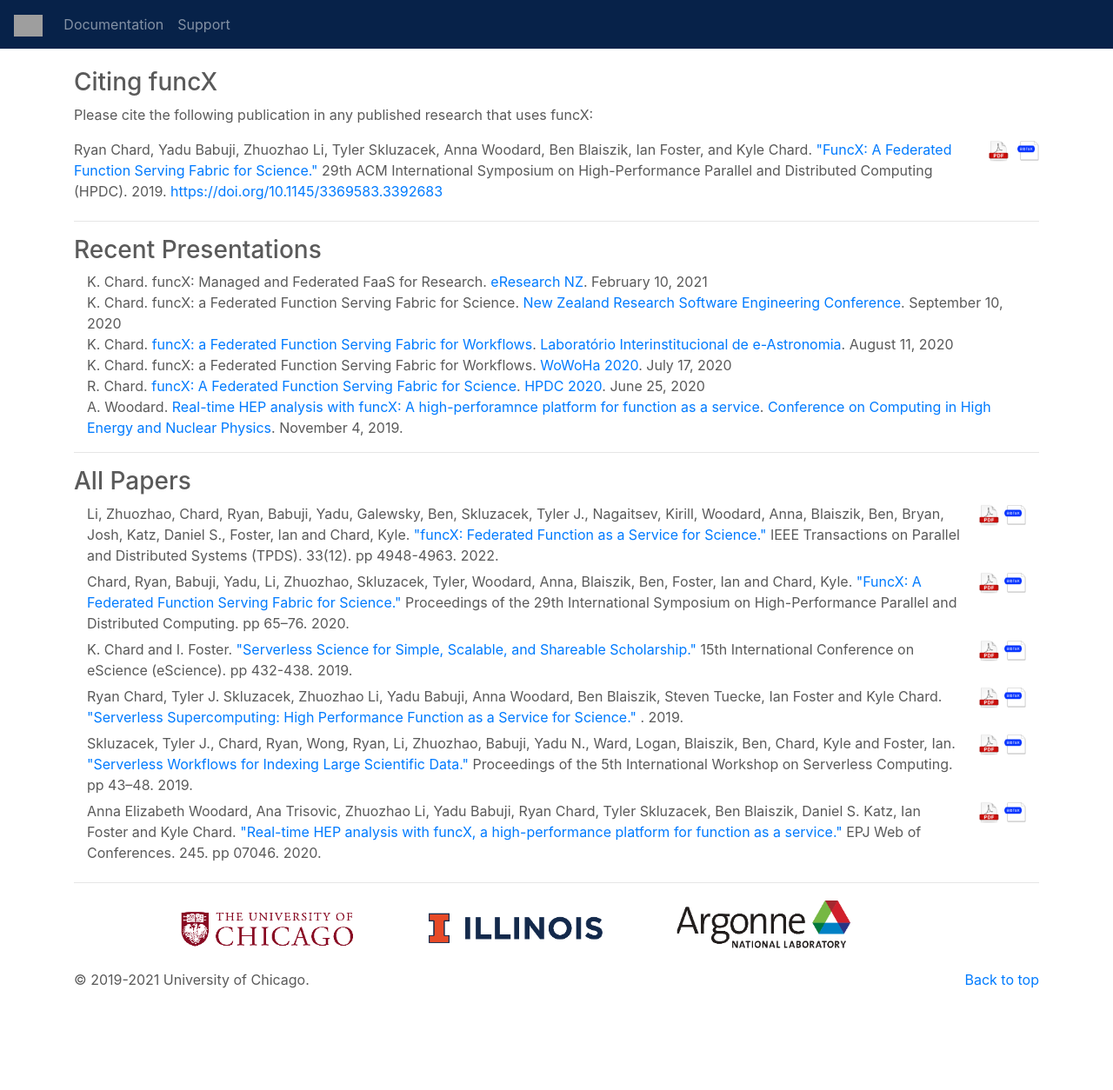
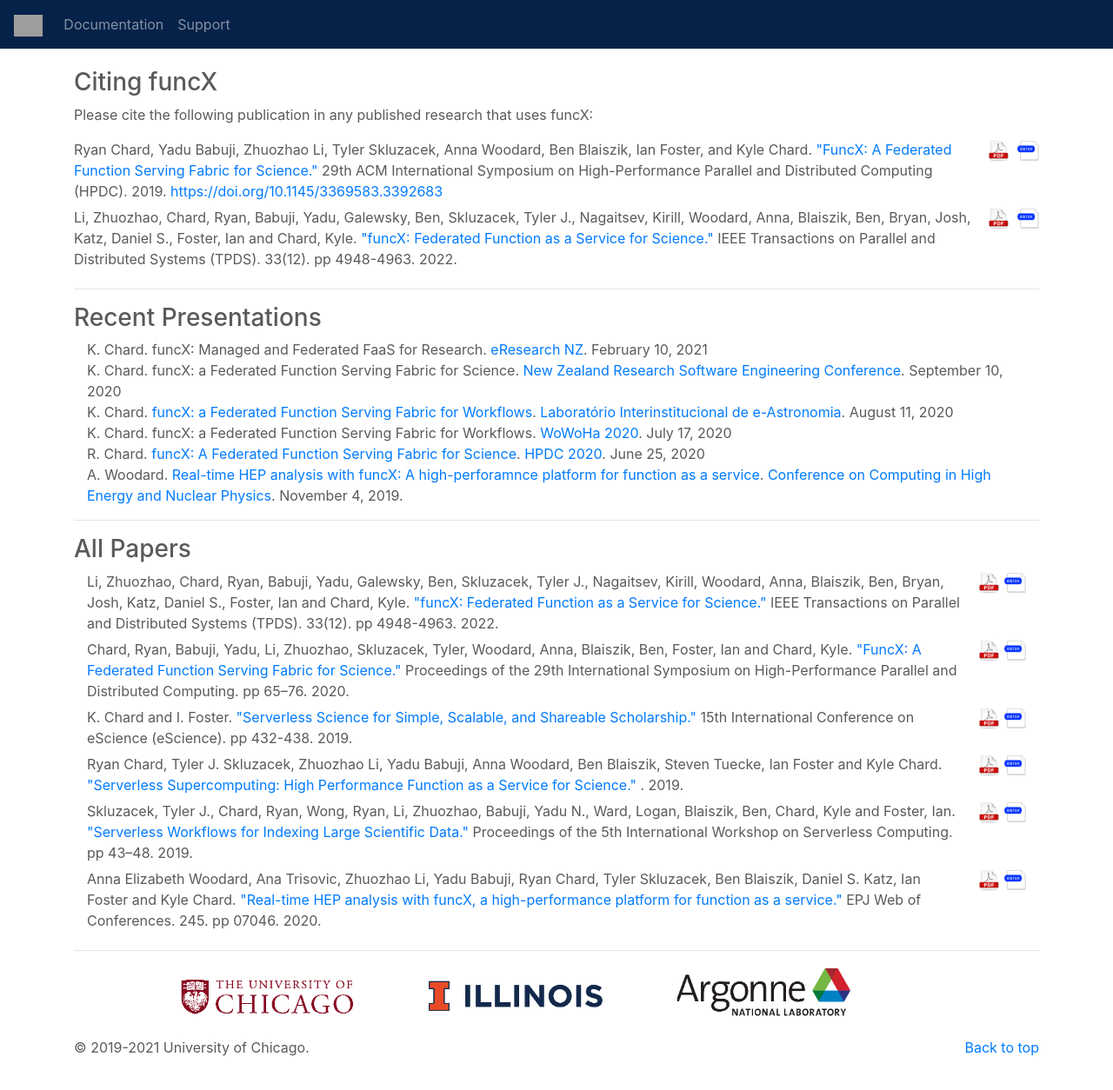
Before and after one commit to funcx-faas/funcx-faas.github.io, a Jekyll site: the page built from publications.html, in a window 1280 px wide and 1281 px high. Shown: the top 1254 px of the window at 87% size. Built offline with Jekyll 4.4.1, drawn with Linux system fonts in a browser that asks for light colours; grey boxes are pictures that could not be loaded.

Commit message:
add new citation to publications.html

```diff
--- a/publications.html
+++ b/publications.html
@@ -142,6 +142,17 @@
 		</div><div class="ref-download"><a href="publications/chard20funcx.pdf">
 		<img src="images/pdf.png" class="ref-image"></a>
 		<a href="data:text/plain;charset=utf-8,%40inproceedings%7Bchard20funcx%2C%0Atitle%20%3D%20%7BfuncX%3A%20A%20Federated%20Function%20Serving%20Fabric%20for%20Science%7D%2C%0Aurl%20%3D%20%7Bhttp%3A%2F%2Fdx.doi.org%2F10.1145%2F3369583.3392683%7D%2C%0ADOI%20%3D%20%7B10.1145%2F3369583.3392683%7D%2C%0Abooktitle%20%3D%20%7BProceedings%20of%20the%2029th%20International%20Symposium%20on%20High-Performance%20Parallel%20and%20Distributed%20Computing%7D%2C%0Apublisher%20%3D%20%7BACM%7D%2C%0Aauthor%20%3D%20%7BChard%2C%20Ryan%20and%20Babuji%2C%20Yadu%20and%20Li%2C%20Zhuozhao%20and%20Skluzacek%2C%20Tyler%20and%20Woodard%2C%20Anna%20and%20Blaiszik%2C%20Ben%20and%20Foster%2C%20Ian%20and%20Chard%2C%20Kyle%7D%2C%0Ayear%20%3D%20%7B2020%7D%2C%0Amonth%20%3D%20%7BJun%7D%2C%0A%7D" download="chard20funcx.bib"><img src="images/bibtex.png" class="ref-image"></a></div></div>
+
+	<div id="citation" class="ref-holder">
+		<div class="ref-text"><span class="authors">
+	Li, Zhuozhao, Chard, Ryan, Babuji, Yadu, Galewsky, Ben, Skluzacek, Tyler J., Nagaitsev, Kirill, Woodard, Anna, Blaiszik, Ben, Bryan, Josh, Katz, Daniel S., Foster, Ian and Chard, Kyle.</span>
+	<a href="https://doi.org/10.1109/TPDS.2022.3208767">"funcX: Federated Function as a Service for Science." </a>
+		<span>IEEE Transactions on Parallel and Distributed Systems (TPDS). 33(12). pp 4948-4963. 2022.</span>
+		</div><div class="ref-download"><a href="publications/li2022funcx.pdf">
+		<img src="images/pdf.png" class="ref-image"></a>
+<a href="data:text/plain;charset=utf-8,%40article%7Bli2022funcx%2C%0Aauthor%20%3D%20%7BLi%2C%20Zhuozhao%20and%20Chard%2C%20Ryan%20and%20Babuji%2C%20Yadu%20and%20Galewsky%2C%20Ben%20and%20Skluzacek%2C%20Tyler%20J.%20and%20Nagaitsev%2C%20Kirill%20and%20Woodard%2C%20Anna%20and%20Blaiszik%2C%20Ben%20and%20Bryan%2C%20Josh%20and%20Katz%2C%20Daniel%20S.%20and%20Foster%2C%20Ian%20and%20Chard%2C%20Kyle%7D%2C%0Ajournal%20%3D%20%7BIEEE%20Transactions%20on%20Parallel%20and%20Distributed%20Systems%20(TPDS)%7D%2C%0Atitle%20%3D%20%7BfuncX%3A%20Federated%20Function%20as%20a%20Service%20for%20Science%7D%2C%0Ayear%20%3D%20%7B2022%7D%2C%0Avolume%20%3D%20%7B33%7D%2C%0Anumber%20%3D%20%7B12%7D%2C%0Apages%20%3D%20%7B4948-4963%7D%2C%0Aurl%20%3D%20%7Bhttps%3A%2F%2Fdoi.org%2F10.1109%2FTPDS.2022.3208767%7D%2C%0Adoi%20%3D%20%7B10.1109%2FTPDS.2022.3208767%7D%2C%0Anote%20%3D%20%7Bli2022funcx.pdf%7D%2C%0A%7D" download="li2022funcx.bib"><img src="images/bibtex.png" class="ref-image"></a>		</div>
+	</div>
+
     </div>
   </div>
 
```
